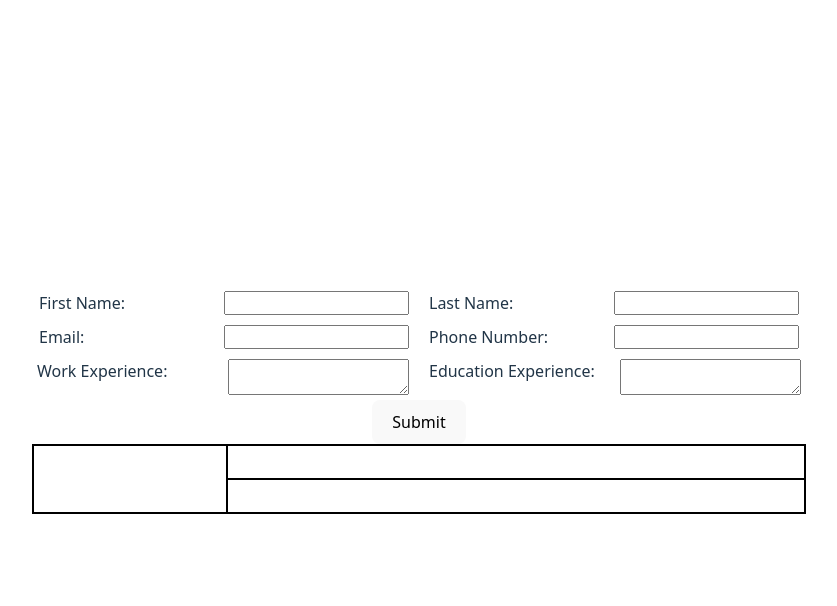
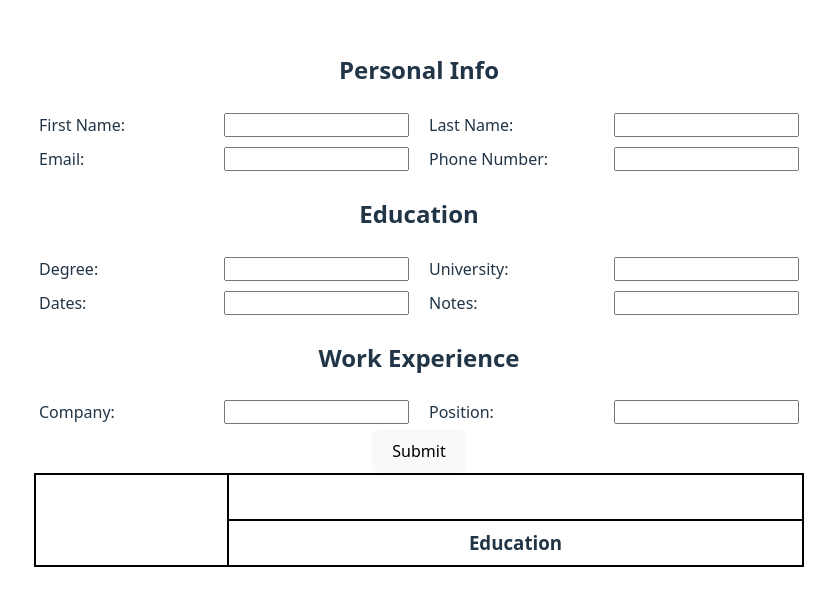
Before and after one commit to lbagd9898/cv-application, a React (Vite) app: page / in a window 1280 px wide. Shown: the top 606 px of the page, without its empty margins (221-1058 px from the left). Built offline with nearby package versions, Linux system fonts and the light colour scheme.

Commit message:
added work state data in the form of an array of objects

```diff
--- a/src/App.jsx
+++ b/src/App.jsx
@@ -9,49 +9,86 @@ function App() {
     lastName: "",
     email: "",
     phoneNumber: "",
-    eduExperience: "",
     workExperience: "",
   });
 
-  const [cvData, setCvData] = useState({
+  //saves education data user inputs in form
+  const [eduData, setEduData] = useState({
+    degree: "",
+    university: "",
+    degreeDates: "",
+    notes: "",
+  });
+
+  //saves work experience data user puts in form
+  const workTemplate = {
+    company: "",
+    position: "",
+    dates: "",
+    description: "",
+  };
+
+  const [workData, setWorkData] = useState([{ ...workTemplate }]);
+
+  const initialCvData = {
+    contact: {
       firstName: "",
       lastName: "",
       email: "",
       phoneNumber: "",
-    eduExperience: "",
-    workExperience: "",
-  });
+    },
+    education: [{ degree: "", university: "", degreeDates: "", notes: "" }],
+    work: [],
+  };
 
-  function handleChange(e) {
+  const [cvData, setCvData] = useState(initialCvData);
+
+  function handleChange(setter, e) {
     const { name, value } = e.target;
-    setFormData((prev) => ({
+    setter((prev) => ({
       ...prev,
       [name]: value,
     }));
   }
 
-  function saveData() {
-    console.log("Savnig formData: ", formData);
-    console.log("saved");
-    setCvData({ ...formData });
+  function handleWorkChange(index, e) {
+    console.log(workData);
+    const { name, value } = e.target;
+    setWorkData((prev) =>
+      prev.map((item, i) =>
+        i === index
+          ? {
+              ...item,
+              [name]: value,
+            }
+          : item
+      )
+    );
+  }
+
+  function saveData(e) {
+    e.preventDefault();
+    setCvData({ contact: { ...formData }, education: [{ ...eduData }] });
     console.log(cvData);
   }
 
   return (
     <>
+      <form onSubmit={saveData}>
         <section className="general-info">
+          <h2>Personal Info</h2>
           <div>
             <Input
               label="First Name:"
               name="firstName"
               value={formData.firstName}
-            onChange={handleChange}
+              onChange={(e) => handleChange(setFormData, e)}
             ></Input>
             <Input
               label="Last Name:"
               name="lastName"
               value={formData.lastName}
-            onChange={handleChange}
+              onChange={(e) => handleChange(setFormData, e)}
             ></Input>
           </div>
           <div>
@@ -59,45 +96,83 @@ function App() {
               label="Email:"
               name="email"
               value={formData.email}
-            onChange={handleChange}
+              onChange={(e) => handleChange(setFormData, e)}
             ></Input>
             <Input
               label="Phone Number:"
               name="phoneNumber"
               value={formData.phoneNumber}
-            onChange={handleChange}
+              onChange={(e) => handleChange(setFormData, e)}
             ></Input>
           </div>
         </section>
-      <div className="experience">
+        <section className="edu-experience">
+          <h2>Education</h2>
+          <div>
+            <Input
+              label="Degree:"
+              name="degree"
+              value={eduData.degree}
+              onChange={(e) => handleChange(setEduData, e)}
+            ></Input>
+            <Input
+              label="University:"
+              name="university"
+              value={eduData.university}
+              onChange={(e) => handleChange(setEduData, e)}
+            ></Input>
+          </div>
+          <div>
+            <Input
+              label="Dates:"
+              name="degreeDates"
+              value={eduData.degreeDates}
+              onChange={(e) => handleChange(setEduData, e)}
+            ></Input>
+            <Input
+              label="Notes:"
+              name="notes"
+              value={eduData.notes}
+              onChange={(e) => handleChange(setEduData, e)}
+            ></Input>
+          </div>
+        </section>
+        <h2>Work Experience</h2>
         <section className="job-experience">
-          <Textarea
-            label="Work Experience:"
-            name="workExperience"
-            value={formData.workExperience}
-            onChange={handleChange}
-          ></Textarea>
+          <div>
+            <Input
+              label="Company: "
+              name="company"
+              value={workData[0].company}
+              onChange={(e) => handleWorkChange(0, e)}
+            ></Input>
+            <Input
+              label="Position: "
+              name="position"
+              value={workData[0].position}
+              onChange={(e) => handleWorkChange(0, e)}
+            ></Input>
+          </div>
         </section>
-        <section className="edu-experience">
-          <Textarea
-            label="Education Experience:"
-            name="eduExperience"
-            value={formData.eduExperience}
-            onChange={handleChange}
-          ></Textarea>
-        </section>
-      </div>
-      <button onClick={saveData}>Submit</button>
+        <button type="submit">Submit</button>
+      </form>
       <div id="cv">
         <div id="personal-info">
           <div id="name">
-            {cvData.firstName} {cvData.lastName}
+            {cvData.contact.firstName} {cvData.contact.lastName}
           </div>
-          <div id="email">{cvData.email}</div>
+          <div id="email">{cvData.contact.email}</div>
           <div id="phone-number">{cvData.phoneNumber}</div>
         </div>
-        <div id="work-experience">{cvData.workExperience}</div>
-        <div id="education-experience">{cvData.eduExperience}</div>
+        <div id="work-experience"></div>
+        <div id="education-experience">
+          <h3>Education</h3>
+          <strong>
+            {cvData.education[0].degree} {cvData.education[0].university}
+          </strong>
+          <i>{cvData.education[0].degreeDates}</i>
+          <div>{cvData.education[0].notes}</div>
+        </div>
       </div>
     </>
   );
--- a/src/styles/App.css
+++ b/src/styles/App.css
@@ -52,10 +52,21 @@
 
 #cv > * {
   background-color: white;
-  padding: 1rem;
+  padding: 0.5rem;
+}
+
+#cv h3 {
+  margin: 0;
 }
 
 #personal-info {
   grid-column: 1 / 2;
   grid-row: 1 / -1;
 }
+
+#education-experience > div,
+#education-experience > i,
+#education-experience > strong {
+  text-align: left;
+  display: block;
+}
--- a/src/styles/index.css
+++ b/src/styles/index.css
@@ -25,7 +25,7 @@ a:hover {
 body {
   margin: 0;
   display: flex;
-  place-items: center;
+  /* place-items: center; */
   min-width: 320px;
   min-height: 100vh;
 }
```
Lines whose indentation alone changed are shown as unchanged.
